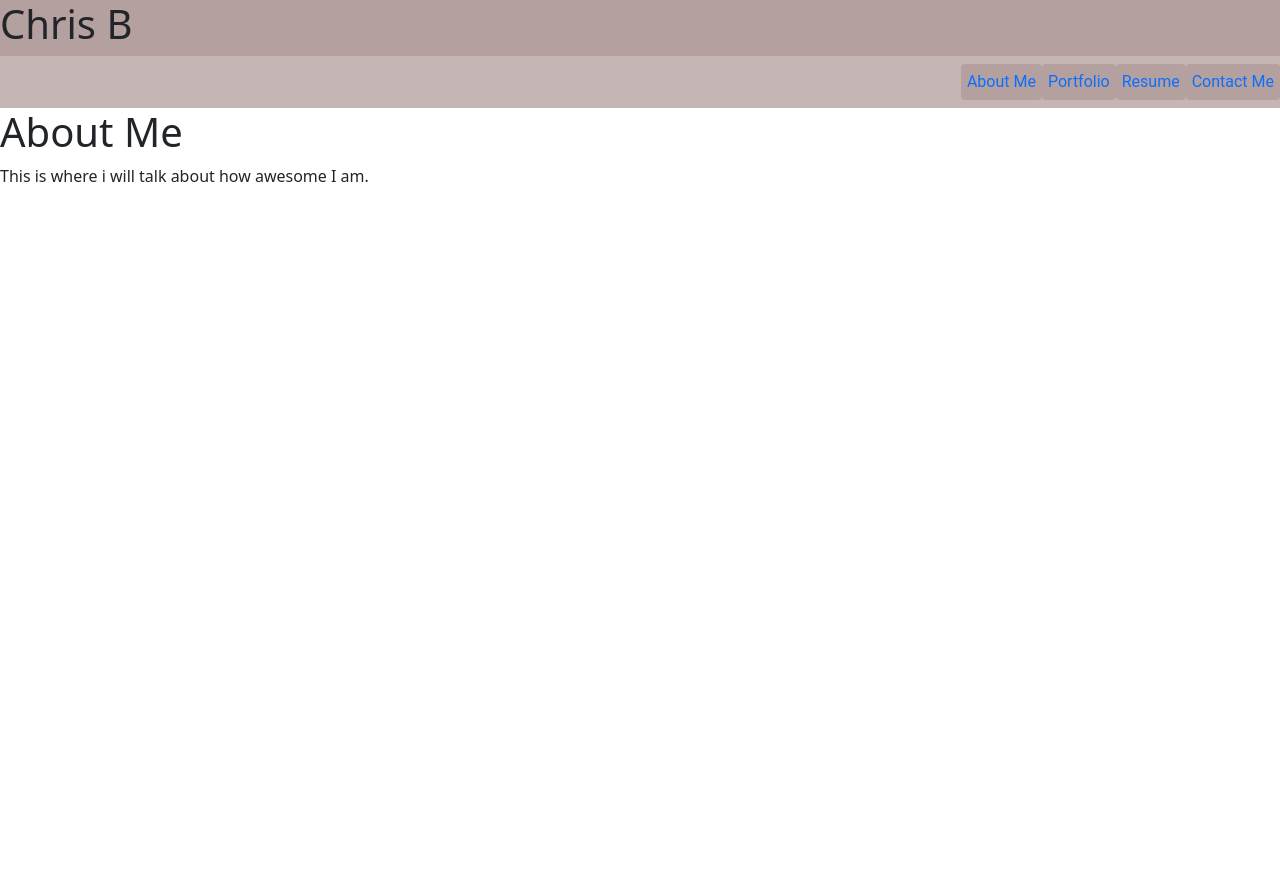
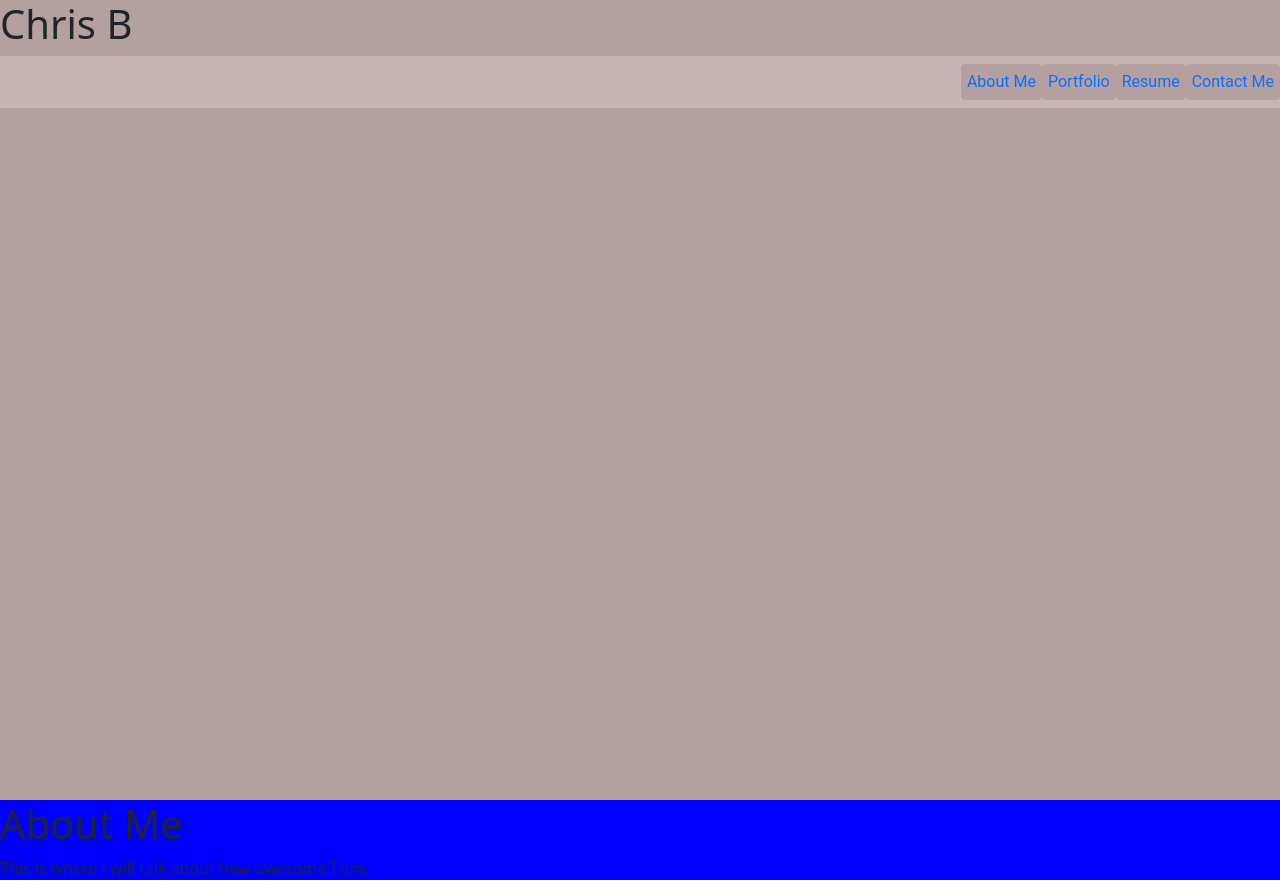
Before and after one commit to CBaldock2/Portfolio, a React (Create React App) app: page / in a window 1280 px wide. Before the commit the page ends 800 px from the top, so only its background shows below. Built offline with nearby package versions, Linux system fonts and the light colour scheme.

Commit message:
restructures files

```diff
--- a/src/pages/aboutMe.js
+++ b/src/pages/aboutMe.js
@@ -1,9 +1,12 @@
 import React from "react";
 
+const styles = {
+    backgroundColor: 'blue'
+}
 
 function About() {
     return (
-        <div>
+        <div style={styles}>
             <h1>About Me</h1>
             <p>This is where i will talk about how awesome I am.</p>
         </div>
--- a/src/styles/style.css
+++ b/src/styles/style.css
@@ -1,4 +1,6 @@
 .header {
+    width: 100%;
+    height: 100vh;
     background-color: #b5a0a0;
 }
 
```
Also changed, not shown: src/components/AboutMe/AboutMe.js (added), src/components/AboutMe/Text.js (added), src/components/ContactMe.js (added), src/components/Project/Card.js (renamed from src/components/card.js), src/components/Project/ProjectList.js (added).
